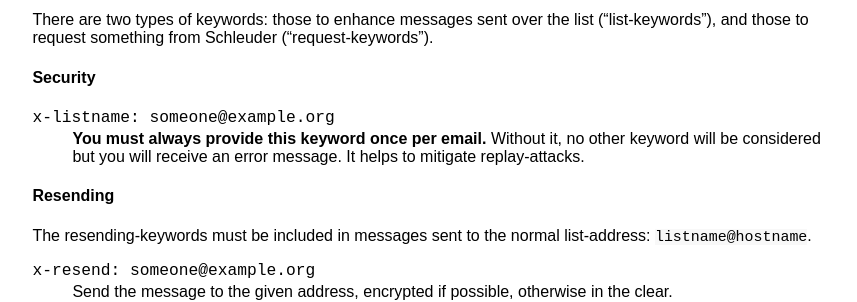
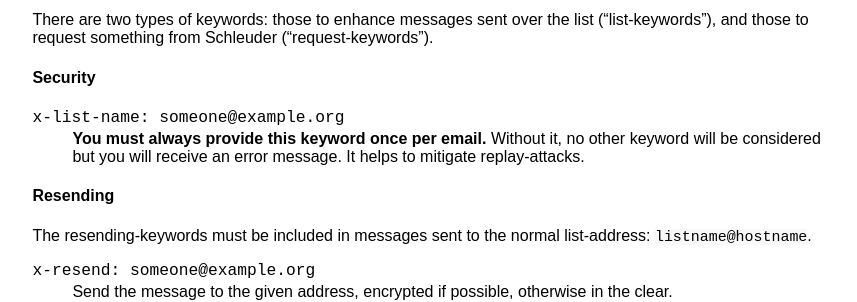
Before and after one commit to schleuder/schleuder-website, a Jekyll site: the page built from docs/index.md, in a window 1280 px wide and 900 px high, scrolled down 6750 px. Shown: the part 152-454 px from the top of the window, without its empty margins (6-863 px from the left). Built offline with Jekyll 4.4.1, drawn with Linux system fonts in a browser that asks for light colours; some of the changed lines change nothing that is shown.

Commit message:
Change x-listname to x-list-name
Closes #22

```diff
--- a/docs/index.md
+++ b/docs/index.md
@@ -286,7 +286,7 @@ There are two types of keywords: those to enhance messages sent over the list ("
 
 #### Security
 
-x-listname: someone@example.org
+x-list-name: someone@example.org
 : **You must always provide this keyword once per email.** Without it, no other keyword will be considered but you will receive an error message. It helps to mitigate replay-attacks.
 
 
```
